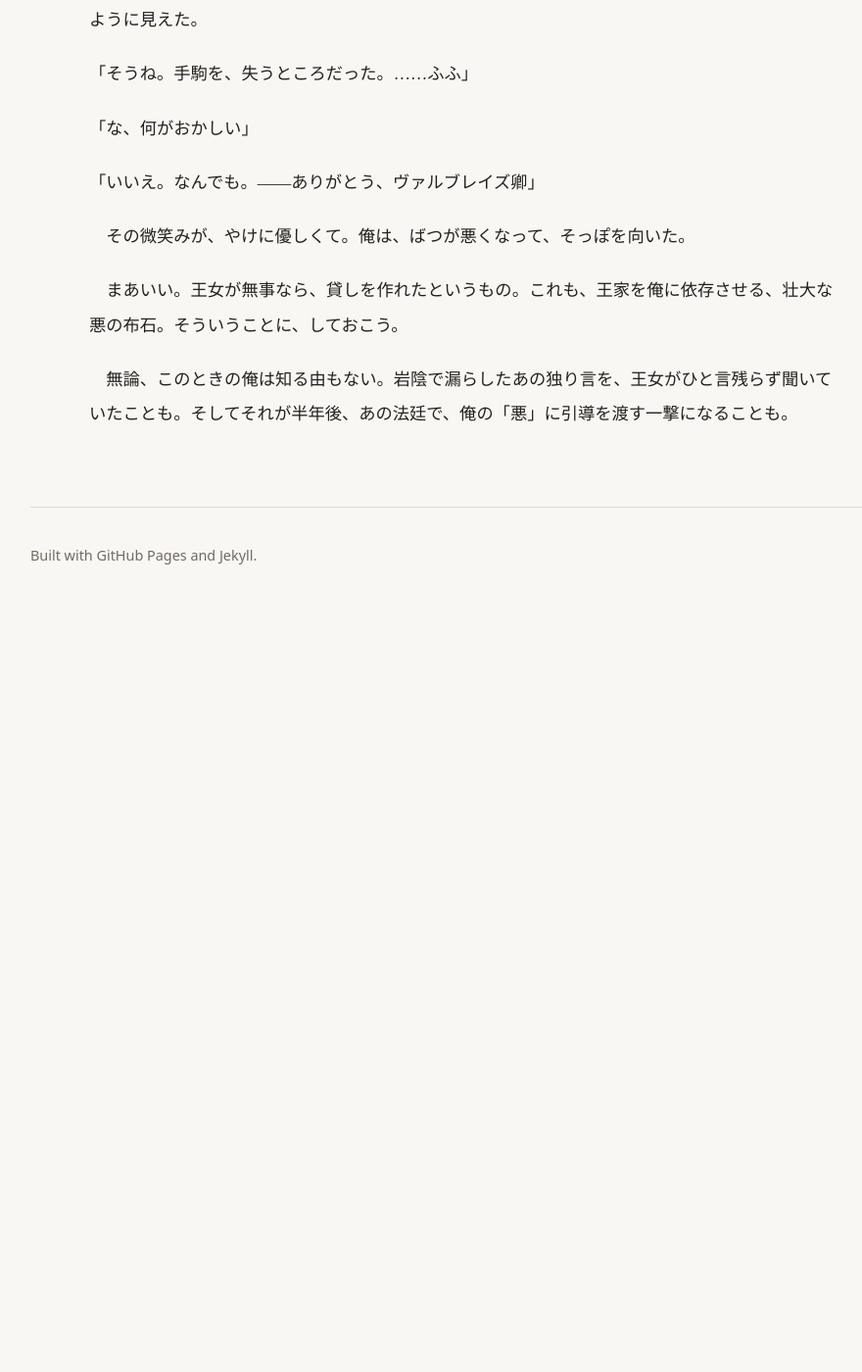
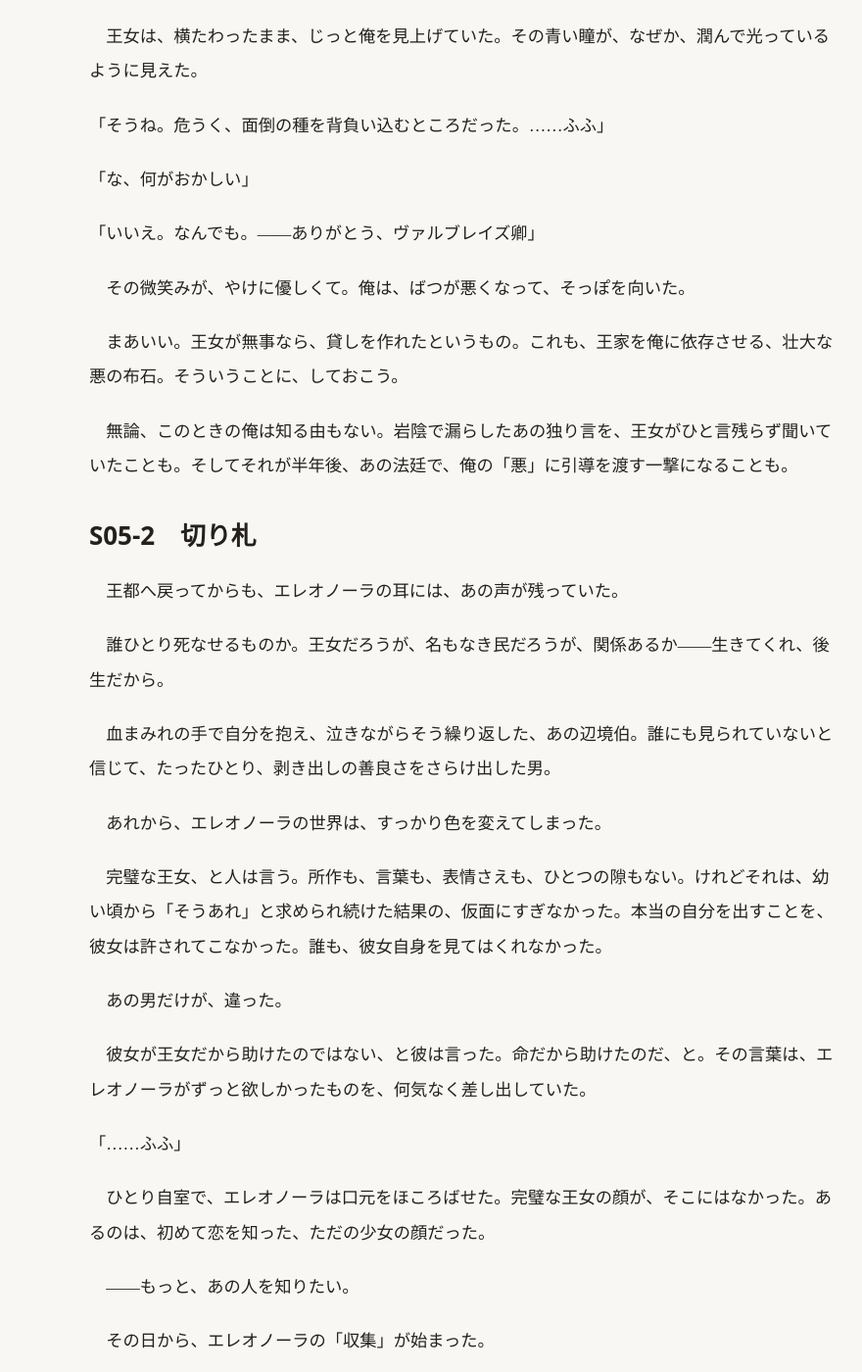
Before and after one commit to nao-onion/novel, a Jekyll site: the page built from manuscript.md, in a window 1280 px wide and 1400 px high, scrolled down 25165 px. Shown: the whole window at 98% size, without its empty margins (89-969 px from the left). Built offline with Jekyll 4.4.1, drawn with Linux system fonts in a browser that asks for light colours; before the commit the page ends 25795 px from its top, so only the background shows below that; some of the changed text lies outside the part shown.

Commit message:
Add S05-2 切り札 (エレオノーラ掘り下げ) + fix S05-1 callback
- 本文: S05-2 を追加(◇エレオノーラ主体、審問を無実証明の舞台に変える決意、切り札温存)、manuscript.md 反映
- S05-1: 王女の復唱台詞を改稿後の言い回しに整合(「面倒の種を背負い込む」)
- 設定: 裁判の発端=バルゴア伯の奏上(S05-2)を locations.yaml に記録
- plot: S05-2 を drafted に、進捗更新(累計約17,100字、8/13)

Co-Authored-By: Claude Opus 4.8 <noreply@anthropic.com>

```diff
--- a/bible/locations.yaml
+++ b/bible/locations.yaml
@@ -53,7 +53,7 @@ locations:
     summary: "ヴァルブレイズ領の隣領。不作続きで領庫が傾き、税率を二割引き上げた。ガレットの「悪の経営（減税）」の対比として機能する。"
     notes:
       - "manuscript/S03-1.md で確定。隣領の増税がガレットの減税の発端"
-      - "領主はバルゴア伯爵（未登場・名のみ）"
+      - "領主はバルゴア伯爵。S05-2で御前会議に登場し、ヴァルブレイズへの妬みからガレットの審問を奏上=裁判の発端を作る人物。第三幕(S06-)で告発側として再登場しうる小悪役"
 
   - id: LOC-006
     name: "貴族学院"
--- a/manuscript.md
+++ b/manuscript.md
@@ -13,6 +13,7 @@ permalink: /manuscript/
   <li><a href="#s04-1">S04-1　学園</a></li>
   <li><a href="#s04-2">S04-2　尾行</a></li>
   <li><a href="#s05-1">S05-1　救出</a></li>
+  <li><a href="#s05-2">S05-2　切り札</a></li>
 </ul>
 
 <article class="manuscript-body" id="s01">
@@ -49,3 +50,8 @@ permalink: /manuscript/
   {% capture s05_1 %}{% include_relative manuscript/S05-1.md %}{% endcapture %}
   {{ s05_1 | markdownify }}
 </article>
+
+<article class="manuscript-body" id="s05-2">
+  {% capture s05_2 %}{% include_relative manuscript/S05-2.md %}{% endcapture %}
+  {{ s05_2 | markdownify }}
+</article>
--- a/manuscript/S05-1.md
+++ b/manuscript/S05-1.md
@@ -118,7 +118,7 @@
 
 　王女は、横たわったまま、じっと俺を見上げていた。その青い瞳が、なぜか、潤んで光っているように見えた。
 
-「そうね。手駒を、失うところだった。……ふふ」
+「そうね。危うく、面倒の種を背負い込むところだった。……ふふ」
 
 「な、何がおかしい」
 
--- /dev/null
+++ b/manuscript/S05-2.md
@@ -0,0 +1,87 @@
+# S05-2　切り札
+
+　王都へ戻ってからも、エレオノーラの耳には、あの声が残っていた。
+
+　誰ひとり死なせるものか。王女だろうが、名もなき民だろうが、関係あるか――生きてくれ、後生だから。
+
+　血まみれの手で自分を抱え、泣きながらそう繰り返した、あの辺境伯。誰にも見られていないと信じて、たったひとり、剥き出しの善良さをさらけ出した男。
+
+　あれから、エレオノーラの世界は、すっかり色を変えてしまった。
+
+　完璧な王女、と人は言う。所作も、言葉も、表情さえも、ひとつの隙もない。けれどそれは、幼い頃から「そうあれ」と求められ続けた結果の、仮面にすぎなかった。本当の自分を出すことを、彼女は許されてこなかった。誰も、彼女自身を見てはくれなかった。
+
+　あの男だけが、違った。
+
+　彼女が王女だから助けたのではない、と彼は言った。命だから助けたのだ、と。その言葉は、エレオノーラがずっと欲しかったものを、何気なく差し出していた。
+
+「……ふふ」
+
+　ひとり自室で、エレオノーラは口元をほころばせた。完璧な王女の顔が、そこにはなかった。あるのは、初めて恋を知った、ただの少女の顔だった。
+
+　――もっと、あの人を知りたい。
+
+　その日から、エレオノーラの「収集」が始まった。
+
+　ヴァルブレイズ辺境伯領の、ここ数年の統治記録。税の推移。領民の暮らし向き。彼が「悪行」と称して行ってきた、数えきれぬ善行の数々。王女の権限を使えば、書類を取り寄せるのはたやすかった。
+
+　調べれば調べるほど、確信は深まっていった。あの人は、どこまでも優しい。そして、どこまでも、自分の優しさに無自覚だ。
+
+　集めた記録を、エレオノーラはひとつの箱に、大切にしまった。それは恋文の代わりであり――そして、いつか彼を守るための、武器でもあった。
+
+◇
+
+　その「いつか」は、思いのほか早く訪れた。
+
+　ある日の御前会議。居並ぶ貴族のひとりが、声高にこう奏上したのだ。
+
+「辺境伯ガレット・ヴァルブレイズ。かの者の悪逆非道、もはや看過できませぬ。重税、領民の私兵化、隣領への威圧――王国の名のもとに、審問にかけるべきかと」
+
+　エレオノーラの心臓が、ひやりと冷えた。
+
+　声の主は、隣領のバルゴア伯爵だった。自領が不作と増税で評判を落とす一方、ヴァルブレイズの名ばかりが領民に慕われていく。それが、面白くなかったのだろう。
+
+　愚かな、とエレオノーラは思った。あの男の「悪行」を真に受けるとは。あれは全部、裏を返せば善行だというのに。
+
+　だが――皮肉なことに、ガレット自身が、誰よりも声高に「俺は悪だ」と吹聴している。彼の悪名は、彼自身がせっせと育てたものだ。それを証拠として突きつけられれば、潔白を証明するのは、かえって難しい。
+
+　会議の空気は、審問へと傾きつつあった。
+
+　エレオノーラは、扇の陰で、すばやく思考を巡らせた。
+
+　止めることは、できる。王女の立場で「かの者は無実」と一言告げれば、この場は収まるかもしれない。けれど、それでは駄目だ。噂は消えない。陰口は残る。あの人はこの先もずっと、「悪名高い辺境伯」と囁かれ続ける。
+
+　ならば――いっそ、すべてを白日の下に晒すほうがいい。
+
+　審問という、王国でもっとも公正な舞台で。あの人の「悪行」を、ひとつ残らず引きずり出し、そのことごとくが善行だったと、万人の前で証明してしまえばいい。誰ひとり、二度と彼を悪人と呼べなくなるように。
+
+「……よろしいでしょう」
+
+　エレオノーラは、静かに口を開いた。完璧な、王女の声で。
+
+「その審問、わたくしも見届けます。公正を期すため、王家の名において、立ち会わせていただきますわ」
+
+　貴族たちは、王女の臨席を歓迎した。まさかその王女が、被告のもっとも強力な味方だとは、誰ひとり思いもせずに。
+
+◇
+
+　その夜、エレオノーラは、あの箱を開けた。
+
+　集めた記録の、いちばん奥。誰にも見せず、文字にすらしていない、彼女だけの切り札がある。
+
+　あの日、岩陰で聞いた、彼の言葉。
+
+　あれを法廷で証言すれば、ガレットの「悪」は、跡形もなく砕け散るだろう。彼が必死に守ってきた虚勢ごと。――それは、彼の本懐を奪うことかもしれない。少しだけ、胸が痛んだ。
+
+「ごめんなさいね、ガレット」
+
+　エレオノーラは、箱をそっと抱きしめた。その瞳は、うっとりと潤み、けれど奥のほうは、ぞっとするほど冷たく澄んでいた。
+
+「でも、わたくしは決めましたの。あなたを、世界じゅうの誤解から救い出すと。たとえあなたが嫌がっても。たとえ――あなたの夢を、壊すことになっても」
+
+　あなたはもう、わたくしの手のひらの上。
+
+「だって、わたくしだけが知っているのですもの。あなたの、本当を」
+
+　窓の外、王都の灯が、遠くまたたいていた。
+
+　審問の日は、刻一刻と近づいていた。
--- a/plot/scenes.yaml
+++ b/plot/scenes.yaml
@@ -94,7 +94,7 @@ scenes:
   - id: S05-2
     act: act2
     title: 切り札（エレオノーラ・掘り下げ回）
-    status: planned
+    status: drafted   # manuscript/S05-2.md
     pov: ◇エレオノーラ主体
     summary: 救出後、王女が動き出す。完璧な仮面の下で初恋が制御不能になり、無実証明の準備と権力での接近(婚約話の布石)を始める。聞いた「あの言葉」を切り札として温存する決意。
     purpose: エレオノーラの掘り下げ。権力暴走型ヤンデレの提示。S08最大の伏線を固める。
```
Also changed, not shown: specs/decision_log.md (+2 -1 lines).
